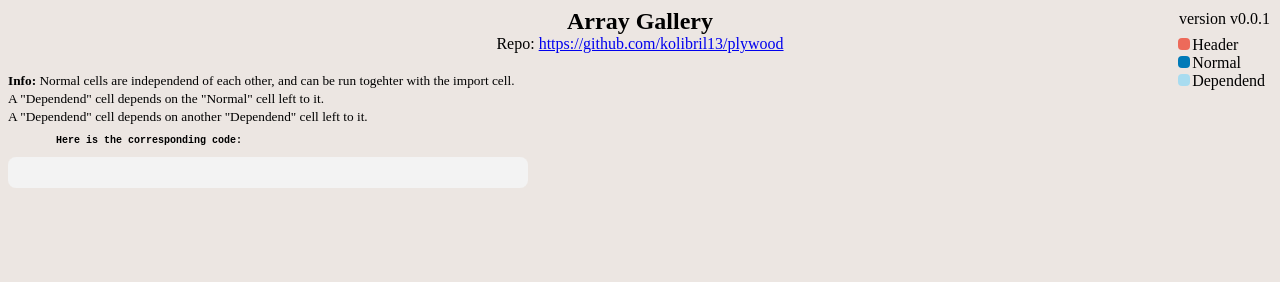
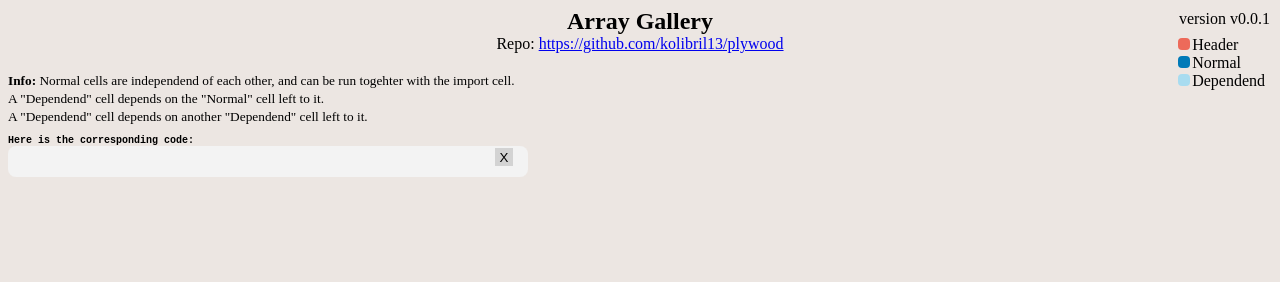
Before and after one commit to kolibril13/plywood-gallery, a plain HTML site: page index.html in a window 1280 px wide. Shown: the top 282 px of the page. Drawn offline with nearby package versions, Linux system fonts and the light colour scheme.

Commit message:
added reset button

```diff
--- a/index.html
+++ b/index.html
@@ -20,7 +20,6 @@
             hljs.initHighlighting();
         }
     </script>
-
     <style>
         h1 {
             margin-bottom: 0;
@@ -82,23 +81,36 @@
             background-color: #A8DCF0;
         }
 
-        button{
+        button {
+            background-color: lightgrey;
             height: 18px;
             width: 18px;
             padding: 0px;
+            z-index: 400;
+            border-width: 0;
+        }
 
-        }
         .div1 {
-            width: 600px;
+            width: 500px;
             height: 150px;
             border: 0;
             font-size: 10px;
+            position: relative;
+
+        }
+
+        .block2 {
+            position: absolute;
+            top: 13px;
+            right: -5px;
+            z-index: 400;
+
         }
 
         .python {
             border-radius: 8px;
             position: relative;
-            z-index: 999;
+            z-index: 100;
             width: 500px;
         }
 
@@ -128,16 +140,28 @@
     <div> <small>
             <br>
             <b> Info: </b>
-            Normal cells are independend of each other, and can be run togehter with the import cell. <br>
+            Normal cells are independend of each other, and can be run
+            togehter with the import cell. <br>
             A "Dependend" cell depends on the "Normal" cell left to it.<br>
-            A "Dependend" cell depends on another "Dependend" cell left to it.<br>
+            A "Dependend" cell depends on another "Dependend" cell left to
+            it.<br>
         </small> </div>
+
+
+
+
 <div class="div1">
 <pre>
 <b>Here is the corresponding code:</b>
 <code class="python" id="info_field"> <br> </code>
 </pre>
+
+<div class='block2'><button type="button" onclick="RESET_CONTENT(this)">X</button></div>
 </div>
+
+
+
+
 
 
     <div class="box">
```
Also changed, not shown: index2.html (+3 -1 lines). Lines whose indentation alone changed are shown as unchanged.
